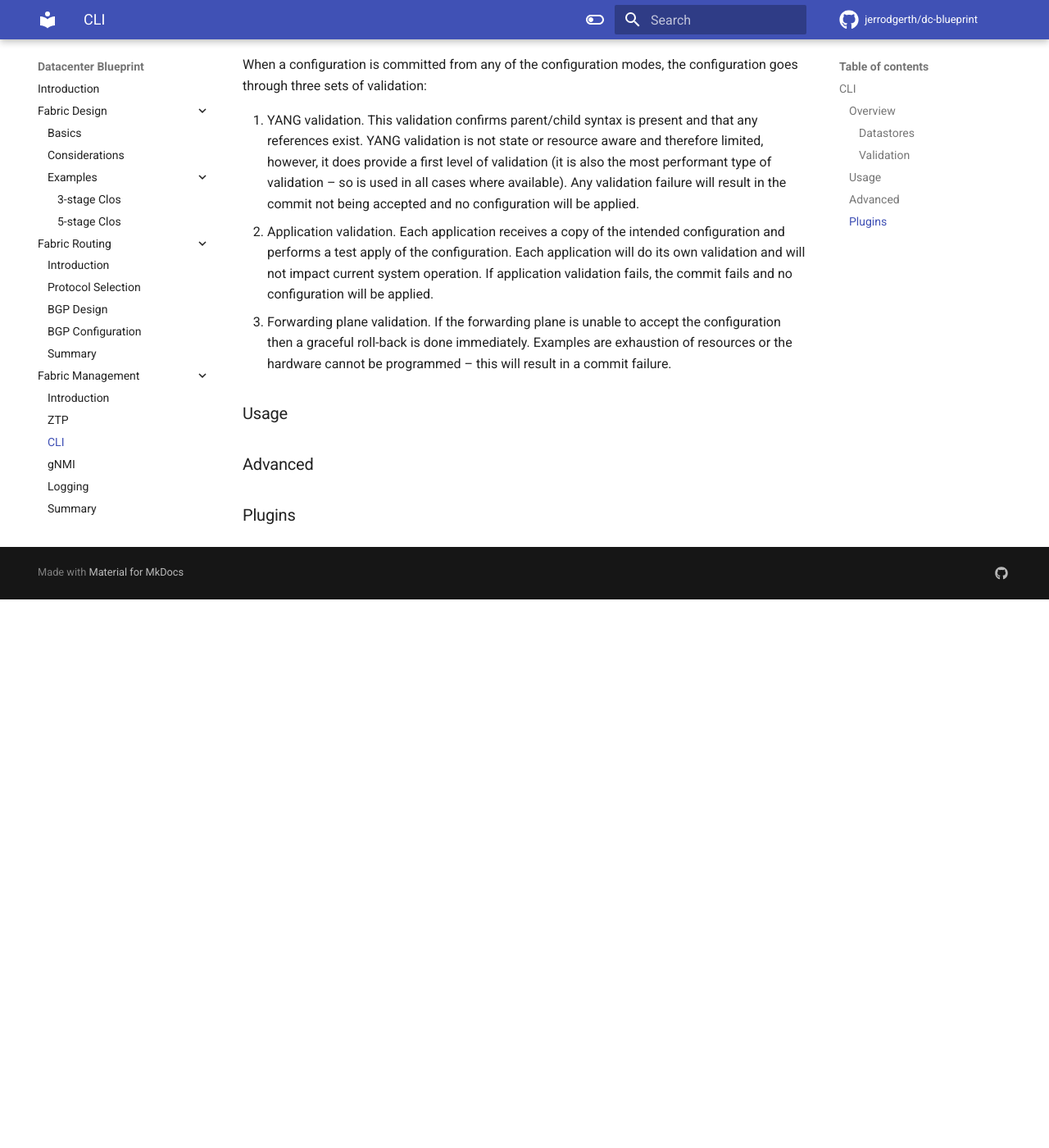
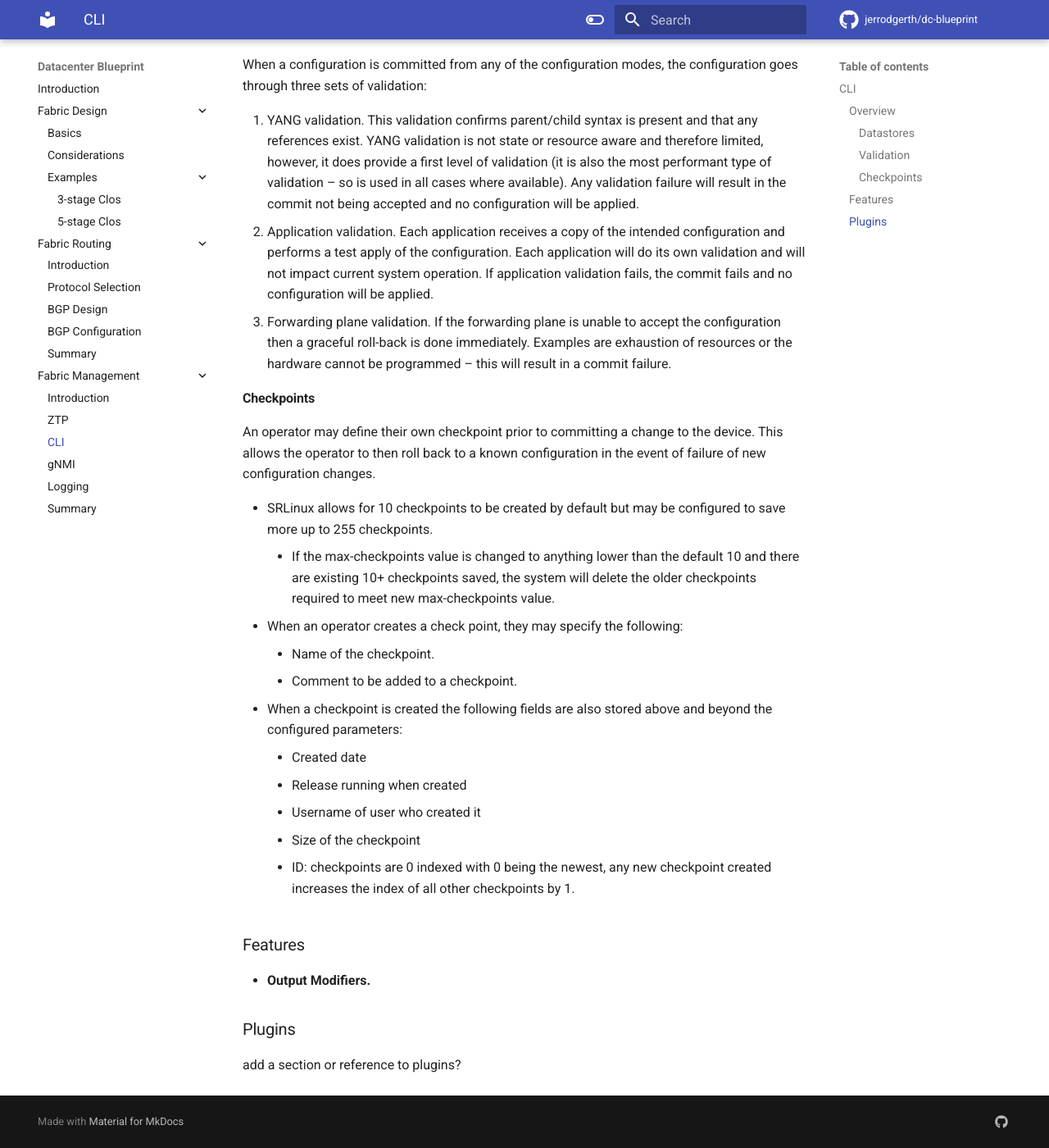
Before and after one commit to jerrodgerth/dc-blueprint, an MkDocs documentation site: the page built from docs/mgmt/mgmt-cli.md, in a window 1280 px wide and 1400 px high, scrolled down 1543 px. Shown: the whole window at 82% size. Built offline with MkDocs 1.6.1 and Material for MkDocs 9.7.7, drawn with Linux system fonts in a browser that asks for light colours; comment, search, counter and statistics services are not loaded; before the commit the page ends 2274 px from its top, so only the background shows below that.

Commit message:
Update mgmt-cli.md

```diff
--- a/docs/mgmt/mgmt-cli.md
+++ b/docs/mgmt/mgmt-cli.md
@@ -51,11 +51,29 @@ If application validation fails, the commit fails and no configuration will be a
 If the forwarding plane is unable to accept the configuration then a graceful roll-back is done immediately.
 Examples are exhaustion of resources or the hardware cannot be programmed – this will result in a commit failure.
 
+#### Checkpoints
 
-### Usage
+An operator may define their own checkpoint prior to committing a change to the device.  This allows the operator to then roll back to a known configuration in the event of failure of new configuration changes.
+
+* SRLinux allows for 10 checkpoints to be created by default but may be configured to save more up to 255 checkpoints.
+    * If the max-checkpoints value is changed to anything lower than the default 10 and there are existing 10+ checkpoints saved, the system will delete the older checkpoints required to meet new max-checkpoints value.
+* When an operator creates a check point, they may specify the following:
+    * Name of the checkpoint.
+    * Comment to be added to a checkpoint.
+* When a checkpoint is created the following fields are also stored above and beyond the configured parameters:
+    * Created date
+    * Release running when created
+    * Username of user who created it
+    * Size of the checkpoint
+    * ID: checkpoints are 0 indexed with 0 being the newest, any new checkpoint created increases the index of all other checkpoints by 1.
 
 
-### Advanced
+### Features
+
+* **Output Modifiers.**
+
 
 
 ### Plugins
+
+add a section or reference to plugins?
```
